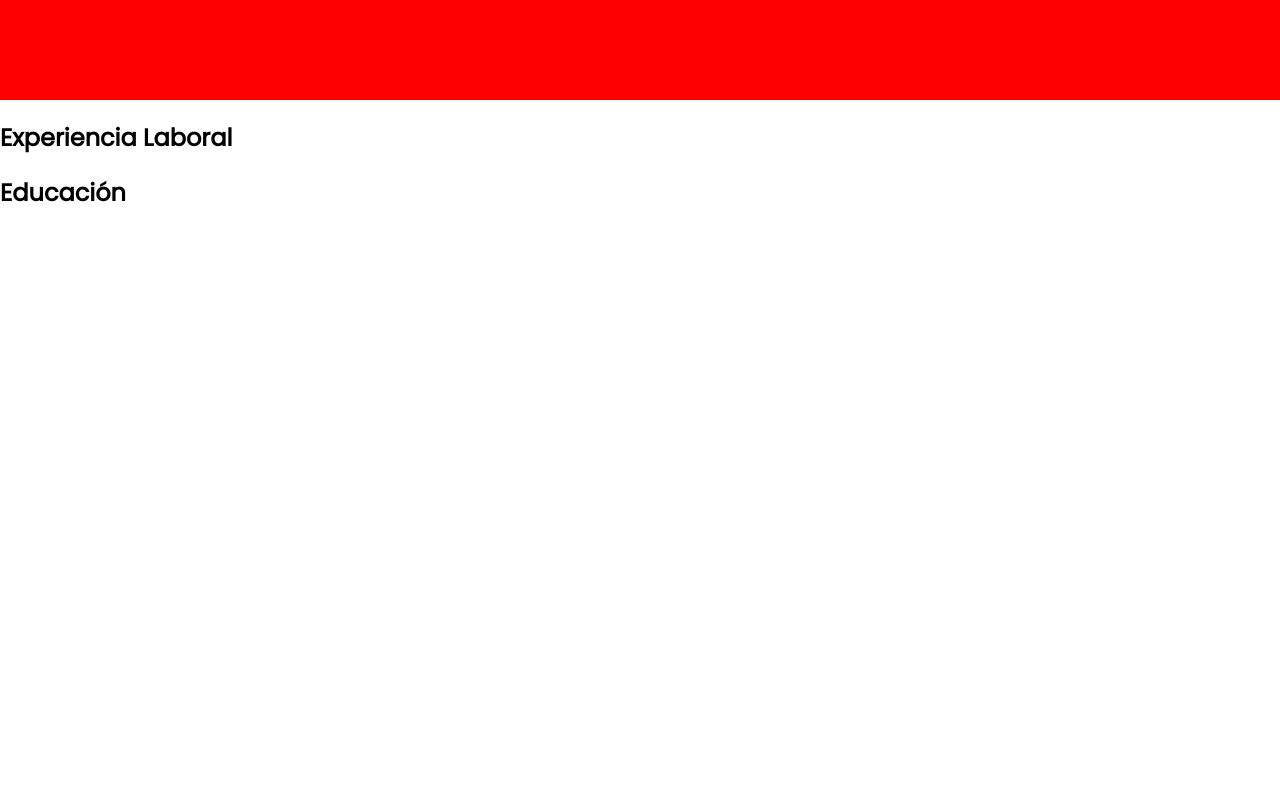
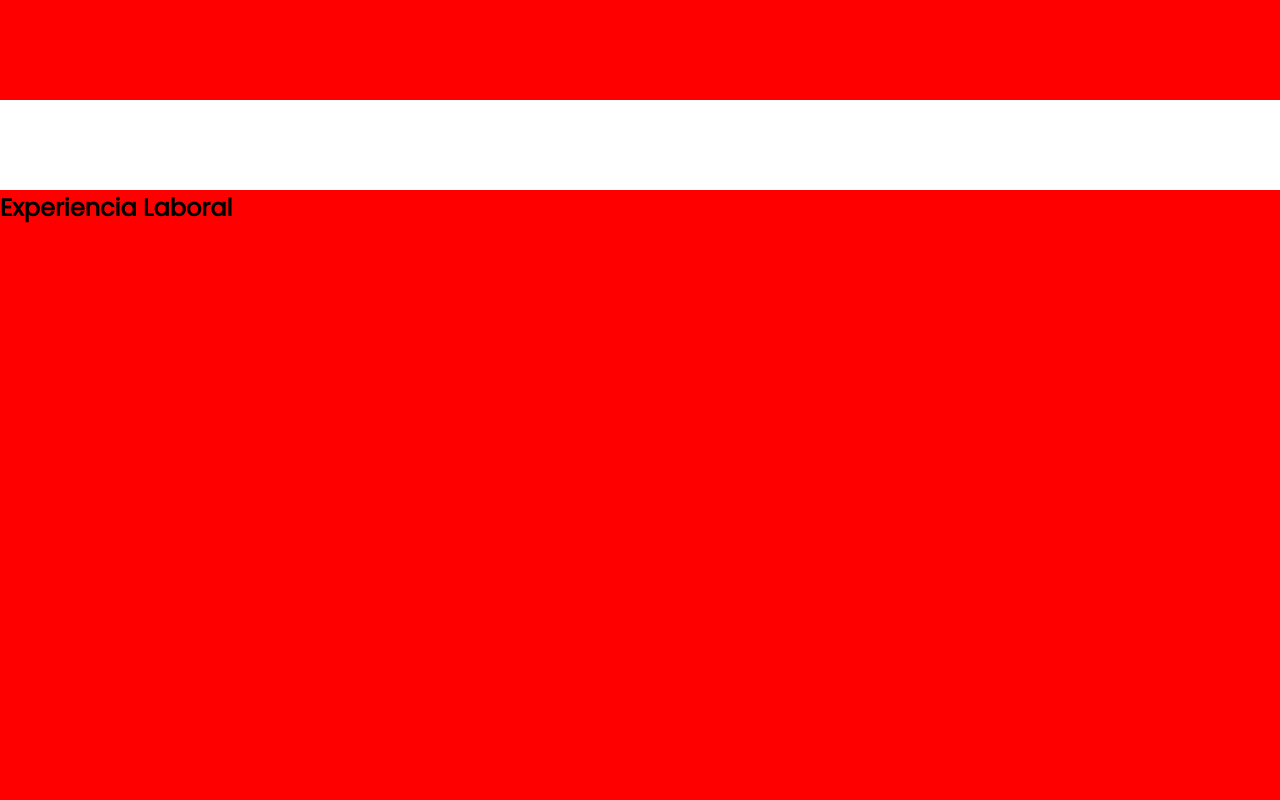
Before and after one commit to matgom97/portafolio, a React (Create React App) app: page / in a window 1280 px wide. Shown: the part 1680-2480 px from the top of the page. Before the commit the page ends 1910 px from the top, so only its background shows below. Built offline with nearby package versions, Linux system fonts and the light colour scheme.

Commit message:
add new class of others tags

```diff
--- a/src/components/home/education.js
+++ b/src/components/home/education.js
@@ -1,11 +1,12 @@
 // src/components/home/Education.js
 
 import React from 'react';
+import styles from '../styles/main.module.scss';
 
 
 const Education = () => {
   return (
-    <section id="education">
+    <section className={styles.fullscreen}  id="education">
       <h2>Educación</h2>
       {/* Detalles sobre tu educación */}
     </section>
--- a/src/components/home/experience.js
+++ b/src/components/home/experience.js
@@ -1,10 +1,12 @@
 // src/components/home/Experience.js
 
 import React from 'react';
+import styles from '../styles/main.module.scss';
+
 
 const Experience = () => {
   return (
-    <section id="experience">
+    <section className={styles.fullscreen}   id="experience">
       <h2>Experiencia Laboral</h2>
       {/* Detalles sobre tu experiencia laboral */}
     </section>
--- a/src/components/styles/main.module.scss
+++ b/src/components/styles/main.module.scss
@@ -34,6 +34,10 @@
   /* Alto del viewport */
   background-color: red;
   margin-top: 90px;
+
+  .skill{
+    background-color: purple !important;
+  }
 }
 
 
```
